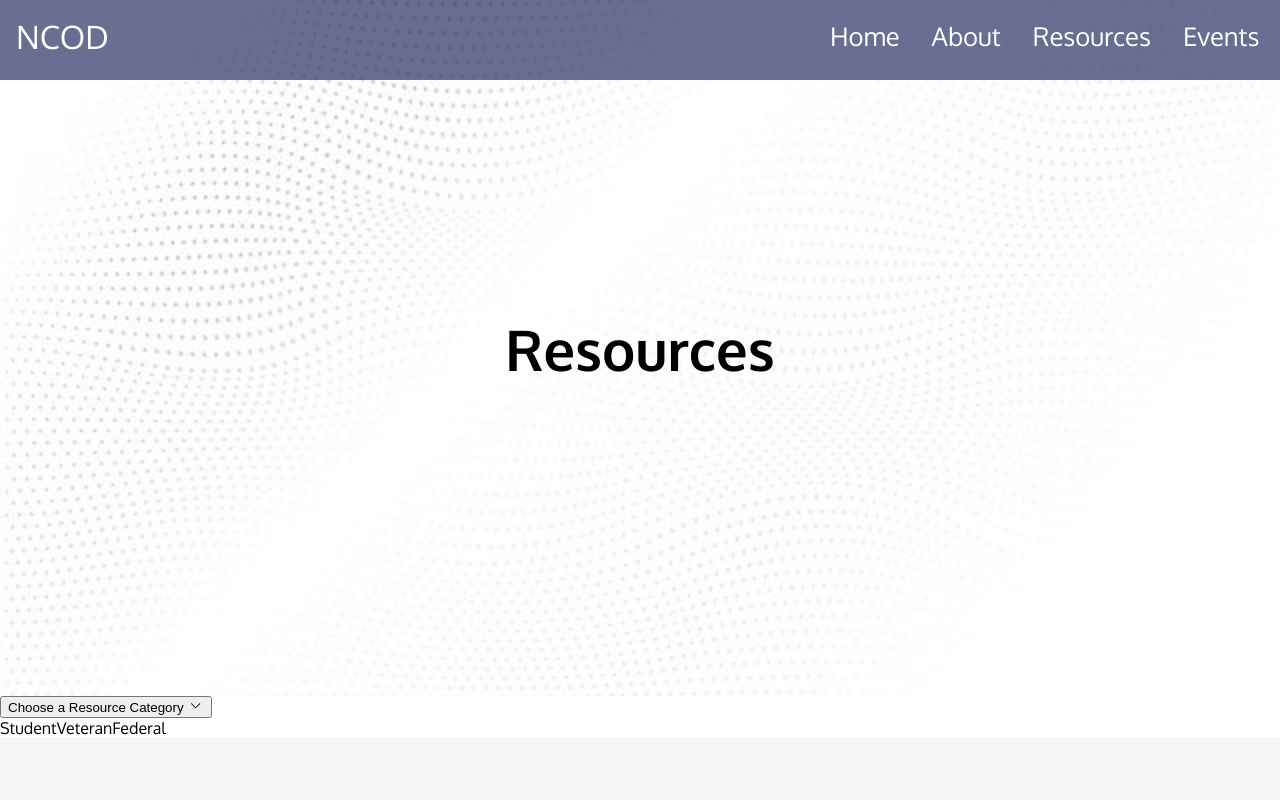
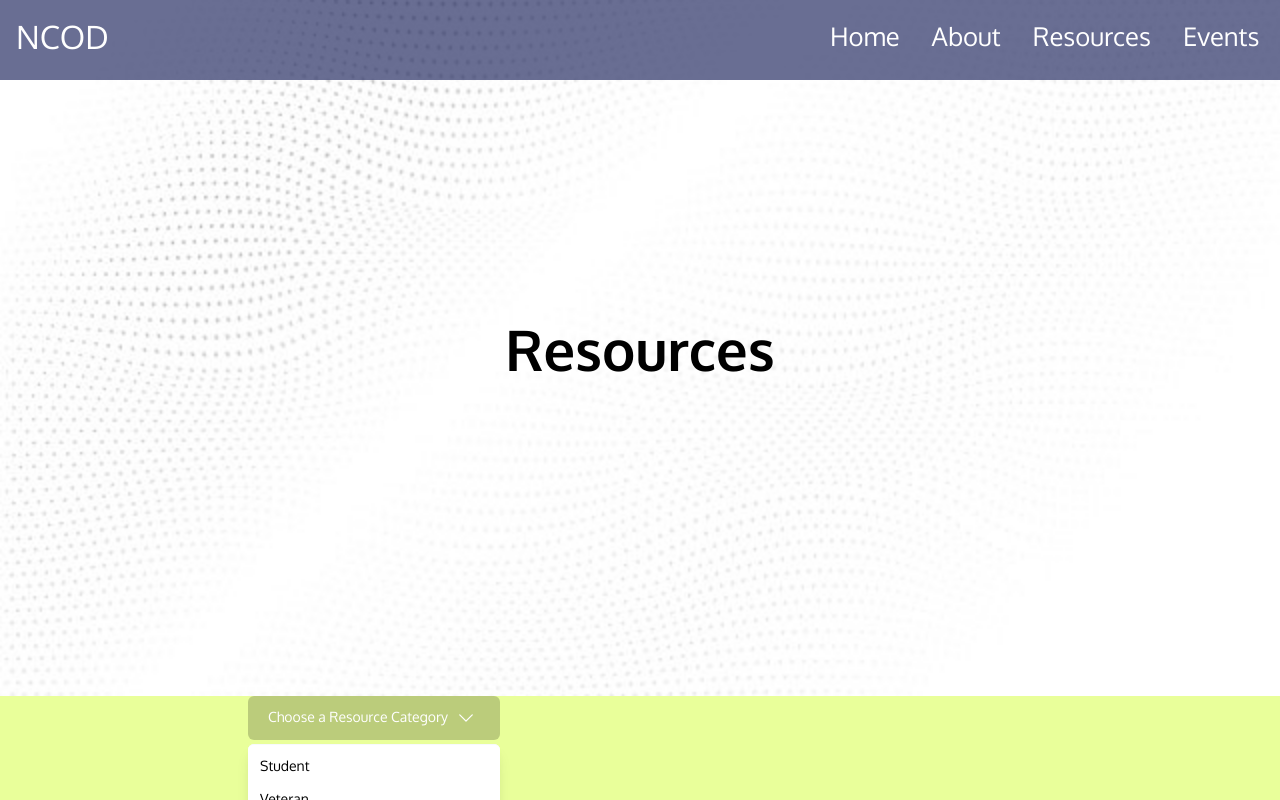
Before and after one commit to Aapuji/Natick-Disabilities-Website, a Next.js app: page /resources in a window 1280 px wide. Both pictures are taken after a click on the button "Choose a Resource Category". Shown: the top 800 px of the page. Built offline with nearby package versions, Linux system fonts and the light colour scheme.

Commit message:
Worked on Dropdown menu, and added margin 4 footer We should probably use `rem`.
TODO: Get bar from not showing when Dropdown is closed.
TODO: Choose colors (blue is nice, but the main button doesn't have too nice of a color).

```diff
--- a/components/Dropdown.js
+++ b/components/Dropdown.js
@@ -2,29 +2,61 @@ import { Fragment } from 'react';
 import { Menu } from '@headlessui/react';
 import Link from 'next/link';
 import { ChevronDownIcon } from '@heroicons/react/24/solid';
+import styles from '../styles/Dropdown.module.css';
 
 const Dropdown = () => {
-  const items = [
+
+  /**
+   * Array of arrays of objects with `href` and `label` attributes.
+   *
+   * `href` is the url to the webpage (eg. '/resources/federal')
+   *
+   * `label` is what is shown (as a string, not html)
+   *
+   * Each inner array denotes a section, which are seperated by mini-`hr`s through the options menu.
+  */
+  const sections = [
+    [ // People
       { href: '/resources/student', label: 'Student' },
-    { href: '/resources/veteran', label: 'Veteran' },
-    { href: '/resources/federal', label: 'Federal' }
+      { href: '/resources/veteran', label: 'Veteran' }
+    ],
+    [ // Government
+      { href: '/resources/federal', label: 'Federal' },
+      { href: '/resources/state', label: 'State' }
+    ]
   ];
 
-  return <Menu>
-    <Menu.Button>Choose a Resource Category <ChevronDownIcon
-              style={{marginLeft:2, marginRight:1, height:'1em', width:'1em', color: 'black'}}
-              aria-hidden="true"
-            /></Menu.Button>
-    <Menu.Items>
+  return <div className={styles.menuDiv}>
+    <Menu as="div" className={styles.menu}>
+      <div>
+        <Menu.Button className={styles.menuButton}>
+          Choose a Resource Category
+          <ChevronDownIcon className={styles.chevronDownIcon} aria-hidden="true" />
+        </Menu.Button>
+      </div>
+      <div className={styles.options}>
+        {
+          sections.map(items =>
+            <div className={styles.section}>
+              <Menu.Items className={styles.items}>
                 {
                   items.map(item => <>
-          <Menu.Item key={item.href} as={Fragment}>
-            <Link href={item.href}>{item.label}</Link>
+                    <Menu.Item
+                      key={item.href}
+                      as={Fragment}
+                      className={`${styles.item}`}
+                    >
+                      <button className={styles.button}>{item.label}</button>
                     </Menu.Item>
                   </>)
                 }
               </Menu.Items>
-  </Menu>;
+            </div>
+          )
+        }
+      </div>
+    </Menu>
+  </div>;
 }
 
 export default Dropdown;
--- a/styles/Dropdown.module.css
+++ b/styles/Dropdown.module.css
@@ -1,3 +1,95 @@
-a[data-headlessui-state~="active"] {
-  background-color: rgb(59, 130, 246);
+.menuDiv {
+  /* position: fixed;
+  top: 16px; */
+  width: 500px;
+  text-align: right;
 }
+
+.menu {
+  position: relative;
+  display: inline-block;
+  text-align: left;
+  --menu-text-color: white;
+  --option-text-color: black;
+}
+
+.menuButton {
+  display: inline-flex;
+  width: 100%;
+  justify-content: center;
+  border-radius: 0.375rem;
+  border: none;
+  background-color: rgba(0, 0, 0, 0.2);
+  padding-right: 1rem;
+  padding-left: 1rem;
+  padding-top: 0.75rem;
+  padding-bottom: 0.75rem;
+  font-size: 0.875rem;
+  font-weight: 500;
+  color: var(--menu-text-color);
+}
+
+.menuButton:hover {
+  background-color: rgba(0, 0, 0, 0.3);
+}
+
+.menuButton:focus {
+  outline: none;
+}
+
+.menuButton:focus-visible {
+  box-shadow: 0 0 0 0 calc(2px + 10px) rgba(255, 255, 255, 0.75);
+  outline: auto;
+}
+
+.chevronDownIcon {
+  margin-left: 0.5rem;
+  margin-right: 0.25rem;
+  height: 1.25rem;
+  width: 1.25rem;
+  color: var(--menu-text-color);
+}
+
+.options {
+  margin-top: 0.25rem;
+  border-radius: 0.375rem;
+  background-color: white;
+  box-shadow: 0 10px 15px -3px rgba(0, 0, 0, 0.1), 0 4px 6px -2px rgba(0, 0, 0, 0.05);
+}
+
+.section {
+  padding: 0.25rem;
+  /* margin: 0.25rem; */
+  background-color: white;
+  border-top: 1px solid #f7fafc;
+  border-radius: 0.375rem;
+}
+
+.items {
+  /* position: absolute; */
+  /*right: 0;*/
+  width: 15.25rem;
+}
+
+.items:focus-visible {
+  outline: auto;
+}
+
+.item {
+  color: var(--option-text-color);
+  font-family: 'Oxygen', sans-serif;
+  padding-left: 0.5em;
+}
+
+/* ACTIVE STATE OF DROPDOWN IS HANDLED IN globals.css */
+
+.button {
+  composes: flex-base from './utils.module.css';
+  width: 100%;
+  align-items: center;
+  border-radius: 0.375rem;
+  padding: 0.5rem;
+  font-size: 0.875rem;
+  border: none;
+  background-color: white;
+}
--- a/styles/Footer.module.css
+++ b/styles/Footer.module.css
@@ -1,4 +1,6 @@
-.large{
+/* Credit to https://github.com/Aapuji */
+
+.large {
     font-size: large;
 }
 
@@ -12,7 +14,7 @@ a.inline {
     color: var(--cyan);
 }
 
-.contactInline{
+.contactInline {
     font-weight: 500;
     font-size: inherit;
     font-family: inherit;
@@ -27,53 +29,54 @@ a.inline:hover {
     font-weight: bolder;
 }
 
-.contactText{
+.contactText {
     color: rgb(55, 62, 111);
     font-weight: bold;
 }
 
-.navigationText{
+.navigationText {
     color: rgb(55, 62, 111);
     font-weight: bold;
 }
 
-.accessibilityText{
+.accessibilityText {
     color: rgb(55, 62, 111);
     font-weight: bold;
 }
 
-.followText{
+.followText {
     color: rgb(55, 62, 111);
     font-weight: bold;
 }
 
-.footerContainer{
+.footerContainer {
     display: flex;
     position: relative;
     text-align: center;
 }
 
-.linkContainer{
+.linkContainer {
     composes: flex-base from './utils.module.css';
     flex-direction: row;
     justify-content: space-around;
     width: 88rem;
 }
 
-#footer{
+#footer {
     background-color: whitesmoke;
     width: 100%;
     height: 350px;
+    margin-top: 2rem;
 }
 
-#footerNav{
+#footerNav {
     max-width: fit-content;
     padding-left: 120px;
     padding-top: 50px; /* Used to be 100px */
     text-align: left;
 }
 
-#contactNav{
+#contactNav {
     /*max-width: fit-content;*/
     /* padding-left: 10px;
     padding-right: 4px; */
@@ -82,21 +85,21 @@ a.inline:hover {
     text-align: left;
 }
 
-#navigationNav{
+#navigationNav {
     /*max-width: fit-content;*/
     margin: 10px;
     padding-top: 50px; /* Used to be 100px */
     text-align: left;
 }
 
-#accessibilityNav{
+#accessibilityNav {
     /* max-width: fit-content; */
     margin: 10px;
     padding-top: 50px; /* Used to be 100px */
     text-align: left;
 }
 
-#followNav{
+#followNav {
     /* max-width: fit-content; */
     margin: 10px;
     padding-top: 50px; /* Used to be 100px */
@@ -128,11 +131,11 @@ a.inline:hover {
     height: fit-content;
 }
 
-.small{
+.small {
     font-size: small;
 }
 
-#creators{
+#creators {
     align-self: flex-end;
     height: fit-content;
     position: absolute;
--- a/styles/globals.css
+++ b/styles/globals.css
@@ -8,6 +8,10 @@ body {
   padding: 0;
   margin: 0;
   font-family: 'Oxygen', sans-serif;
+}
+
+body {
+  background-color: rgb(233, 255, 154);
 }
 
 p {
@@ -34,7 +38,16 @@ hr {
   background-color: white;
 }
 
-a[data-headlessui-state~="active"] {
+button {
+  font-family: 'Oxygen', sans-serif;
+}
+
+/* ACTIVE STATE OF DROPDOWN HANDLED HERE */
+button[data-headlessui-state~="active"] {
   background-color: rgb(59, 130, 246);
   color: white;
 }
+
+button[data-headlessui-state~="open"] {
+
+}
```
Lines whose indentation alone changed are shown as unchanged.
